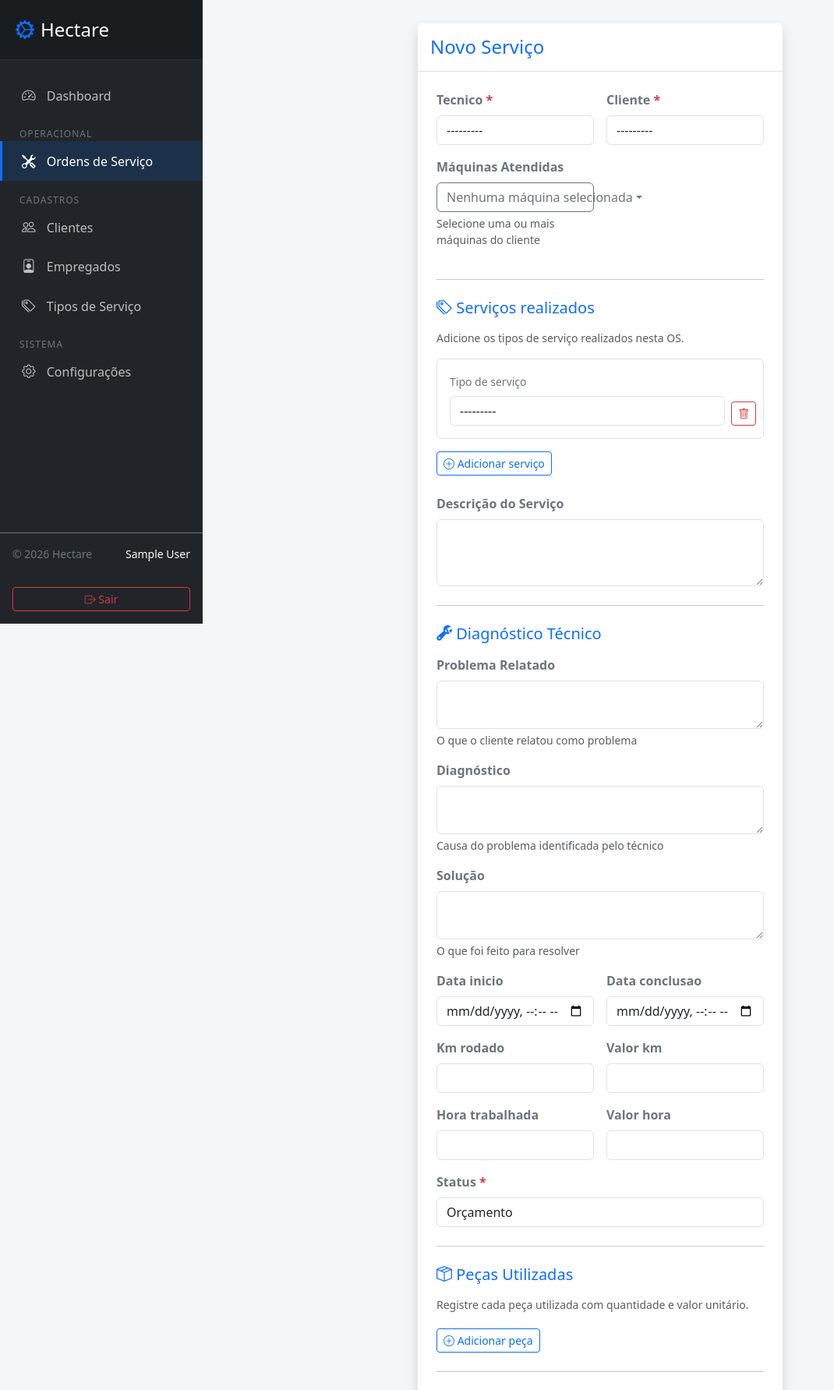
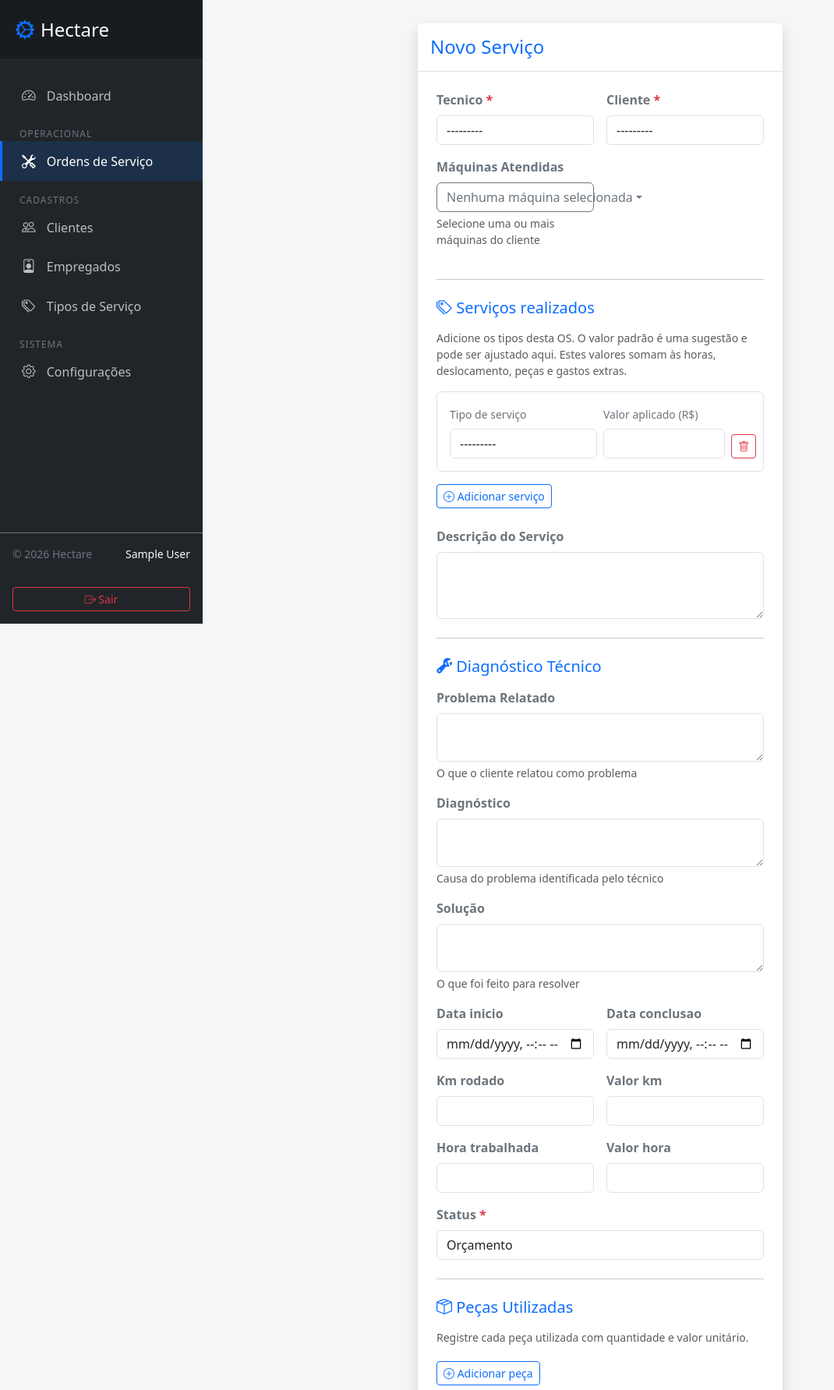
Before and after one commit to Vaz15k/projeto_hectare, a Django app: page /servicos/criar/ in a window 1280 px wide. Shown: the top 1783 px of the page at 78% size, without its empty margins (0-1070 px from the left). Run offline with Django 5.2, Linux system fonts and the light colour scheme; the visitor is signed in with stand-in values (Sample User, id 1); data that the repository does not hold is empty; some libraries are stand-ins or nearby versions.

Commit message:
feat(servicos): Adicicao valores padroes por tipo de servico
- Usado como sugestao

```diff
--- a/banco.sql
+++ b/banco.sql
@@ -2,12 +2,12 @@ USUARIO (id_usuario, nome_usuario, email, senha, tipo_usuario, data_criacao, dat
 
 CLIENTE (id_cliente, nome_cliente, documento, telefone, email, endereco, latitude, longitude)
 
-TIPO_SERVICO (id_tipo_servico, nome_servico)
+TIPO_SERVICO (id_tipo_servico, nome_servico, valor_padrao)
 
 SERVICO (id_servico, cliente_id, data_competencia, data_servico, km_rodado, preco_km, preco_total, pecas_utilizadas, descricao_servico, status_servico)
 - cliente_id references CLIENTE(id_cliente)
 
-SERVICO_TIPO (servico_id, tipo_servico_id)
+SERVICO_TIPO (servico_id, tipo_servico_id, valor_aplicado)
 - servico_id references SERVICO(id_servico)
 - tipo_servico_id references TIPO_SERVICO(id_tipo_servico)
 - unico por (servico_id, tipo_servico_id)
--- a/servicos/forms.py
+++ b/servicos/forms.py
@@ -7,10 +7,11 @@ from clientes.models import Maquina
 class TipoServicoForm(forms.ModelForm):
     class Meta:
         model = TipoServico
-        fields = ["nome", "descricao"]
+        fields = ["nome", "descricao", "valor_padrao"]
         widgets = {
             "nome": forms.TextInput(attrs={"class": "form-control"}),
             "descricao": forms.Textarea(attrs={"class": "form-control", "rows": 3}),
+            "valor_padrao": forms.NumberInput(attrs={"class": "form-control", "min": "0", "step": "0.01"}),
         }
 
 
@@ -79,10 +80,26 @@ class ServicoForm(forms.ModelForm):
 class ServicoTipoForm(forms.ModelForm):
     class Meta:
         model = ServicoTipo
-        fields = ["tipo_servico"]
+        fields = ["tipo_servico", "valor_aplicado"]
         widgets = {
             "tipo_servico": forms.Select(attrs={"class": "form-control tipo-servico-select"}),
+            "valor_aplicado": forms.NumberInput(attrs={
+                "class": "form-control tipo-servico-valor", "min": "0", "step": "0.01",
+            }),
         }
+
+    def __init__(self, *args, **kwargs):
+        super().__init__(*args, **kwargs)
+        self.fields["valor_aplicado"].required = False
+        if not self.instance.pk:
+            self.initial["valor_aplicado"] = None
+
+    def clean(self):
+        cleaned = super().clean()
+        if (cleaned.get("tipo_servico") and cleaned.get("valor_aplicado") is None
+                and not cleaned.get("DELETE")):
+            cleaned["valor_aplicado"] = cleaned["tipo_servico"].valor_padrao or 0
+        return cleaned
 
 
 class BaseServicoTipoFormSet(BaseInlineFormSet):
--- a/servicos/models.py
+++ b/servicos/models.py
@@ -3,6 +3,7 @@ from decimal import Decimal
 from typing import TYPE_CHECKING
 from django.db import models
 from django.core.validators import FileExtensionValidator
+from django.core.validators import MinValueValidator
 from django.utils import timezone
 
 from utils.file_utils import validar_tamanho_arquivo
@@ -13,6 +14,12 @@ from funcionarios.models import Empregado
 class TipoServico(models.Model):
     nome = models.CharField(max_length=100)
     descricao = models.TextField(blank=True, null=True)
+    valor_padrao = models.DecimalField(
+        max_digits=10, decimal_places=2, blank=True, null=True,
+        validators=[MinValueValidator(Decimal('0.00'))],
+        verbose_name='Valor padrão (R$)',
+        help_text='Opcional. Usado como sugestão ao adicionar o tipo a uma OS.',
+    )
 
     class Meta:
         db_table = 'core_tiposervico'
@@ -106,6 +113,8 @@ class Servico(models.Model):
             total += self.km_rodado * self.valor_km
         if self.hora_trabalhada and self.valor_hora:
             total += self.hora_trabalhada * self.valor_hora
+        if self.pk:
+            total += sum(item.valor_aplicado for item in self.itens_servico.all())
         return total
 
     def save(self, *args, **kwargs):
@@ -120,6 +129,12 @@ class Servico(models.Model):
 class ServicoTipo(models.Model):
     servico = models.ForeignKey(Servico, on_delete=models.CASCADE, related_name='itens_servico')
     tipo_servico = models.ForeignKey(TipoServico, on_delete=models.PROTECT)
+    valor_aplicado = models.DecimalField(
+        max_digits=10, decimal_places=2, default=Decimal('0.00'),
+        validators=[MinValueValidator(Decimal('0.00'))],
+        verbose_name='Valor do serviço (R$)',
+    )
+
     if TYPE_CHECKING:
         servico_id: int
 
--- a/servicos/views.py
+++ b/servicos/views.py
@@ -211,7 +211,7 @@ def listar_tipos_servico(request):
             "url_criar": "criar_tipo_servico",
             "linhas_partial": "partials/linhas_tipos_servico.html",
             "itens": tipos_servico,
-            "colunas": ["Nome", "Descrição"],
+            "colunas": ["Nome", "Descrição", "Valor padrão"],
         },
     )
 
--- a/templates/detalhar_servico.html
+++ b/templates/detalhar_servico.html
@@ -29,7 +29,7 @@
                         <div class="col-md-6">
                             <label class="form-label small text-secondary fw-bold">Serviços realizados</label>
                             {% for item in servico.itens_servico.all %}
-                            <p class="mb-0">{{ item.tipo_servico.nome }}</p>
+                            <p class="mb-0">{{ item.tipo_servico.nome }} — R$ {{ item.valor_aplicado }}</p>
                             {% endfor %}
                         </div>
                         <div class="col-md-6">
--- a/templates/formulario_servico.html
+++ b/templates/formulario_servico.html
@@ -1,4 +1,5 @@
 {% extends 'base.html' %}
+{% load l10n %}
 
 {% block content %}
 <div class="container-fluid p-0">
@@ -60,7 +61,7 @@
                         </div>
                         <hr class="my-4">
                         <h5 class="text-primary mb-3"><i class="bi bi-tags"></i> Serviços realizados</h5>
-                        <p class="text-muted small">Adicione os tipos de serviço realizados nesta OS.</p>
+                        <p class="text-muted small">Adicione os tipos desta OS. O valor padrão é uma sugestão e pode ser ajustado aqui. Estes valores somam às horas, deslocamento, peças e gastos extras.</p>
                         <div id="tipos-servico-formset">
                             {{ formset_tipos.management_form }}
                             {% if formset_tipos.non_form_errors %}
@@ -71,10 +72,15 @@
                                 {% for hidden in tipo_form.hidden_fields %}{{ hidden }}{% endfor %}
                                 {% if tipo_form.DELETE %}<div class="d-none">{{ tipo_form.DELETE }}</div>{% endif %}
                                 <div class="row g-2 align-items-end">
-                                    <div class="col-md-11">
+                                    <div class="col-md-6">
                                         <label class="form-label small text-secondary">Tipo de serviço</label>
                                         {{ tipo_form.tipo_servico }}
                                         {% if tipo_form.tipo_servico.errors %}<div class="invalid-feedback d-block">{{ tipo_form.tipo_servico.errors }}</div>{% endif %}
+                                    </div>
+                                    <div class="col-md-5">
+                                        <label class="form-label small text-secondary">Valor aplicado (R$)</label>
+                                        {{ tipo_form.valor_aplicado }}
+                                        {% if tipo_form.valor_aplicado.errors %}<div class="invalid-feedback d-block">{{ tipo_form.valor_aplicado.errors }}</div>{% endif %}
                                     </div>
                                     <div class="col-md-1">
                                         <button type="button" class="btn btn-outline-danger btn-sm remove-tipo" title="Remover"><i class="bi bi-trash"></i></button>
@@ -320,7 +326,8 @@
     {% for hidden in formset_tipos.empty_form.hidden_fields %}{{ hidden }}{% endfor %}
     <div class="d-none">{{ formset_tipos.empty_form.DELETE }}</div>
     <div class="row g-2 align-items-end">
-        <div class="col-md-11"><label class="form-label small text-secondary">Tipo de serviço</label>{{ formset_tipos.empty_form.tipo_servico }}</div>
+        <div class="col-md-6"><label class="form-label small text-secondary">Tipo de serviço</label>{{ formset_tipos.empty_form.tipo_servico }}</div>
+        <div class="col-md-5"><label class="form-label small text-secondary">Valor aplicado (R$)</label>{{ formset_tipos.empty_form.valor_aplicado }}</div>
         <div class="col-md-1"><button type="button" class="btn btn-outline-danger btn-sm remove-tipo" title="Remover"><i class="bi bi-trash"></i></button></div>
     </div>
 </div>
@@ -329,6 +336,20 @@
 (function() {
     const container = document.getElementById('tipos-servico-formset');
     const totalForms = container.querySelector('[name$="-TOTAL_FORMS"]');
+    const defaults = Object.fromEntries([
+        {% for tipo in formset_tipos.empty_form.fields.tipo_servico.queryset %}
+        ['{{ tipo.pk }}', '{{ tipo.valor_padrao|default_if_none:""|unlocalize }}'],
+        {% endfor %}
+    ]);
+    container.addEventListener('change', function(e) {
+        if (!e.target.classList.contains('tipo-servico-select')) return;
+        const value = e.target.closest('.tipo-servico-form').querySelector('.tipo-servico-valor');
+        if (value && value.dataset.auto !== 'false') value.value = defaults[e.target.value] || '';
+        window.recalcularTotal?.();
+    });
+    container.addEventListener('input', function(e) {
+        if (e.target.classList.contains('tipo-servico-valor')) e.target.dataset.auto = 'false';
+    });
     document.getElementById('add-tipo-btn').addEventListener('click', function() {
         const index = Number(totalForms.value);
         const wrapper = document.createElement('div');
@@ -409,12 +430,18 @@
             pecasTotal += subtotal;
         });
 
-        const total = subKm + subHora + gastos + pecasTotal;
+        let tiposTotal = 0;
+        document.querySelectorAll('.tipo-servico-form').forEach(function(form) {
+            if (form.style.display === 'none') return;
+            tiposTotal += parseFloat(form.querySelector('.tipo-servico-valor')?.value) || 0;
+        });
+        const total = subKm + subHora + tiposTotal + gastos + pecasTotal;
         document.getElementById('preview-valor-total').textContent = 'R$ ' + total.toFixed(2);
 
         const detalhes = [];
         if (subKm > 0) detalhes.push('km: R$ ' + subKm.toFixed(2));
         if (subHora > 0) detalhes.push('hora: R$ ' + subHora.toFixed(2));
+        if (tiposTotal > 0) detalhes.push('serviços: R$ ' + tiposTotal.toFixed(2));
         if (pecasTotal > 0) detalhes.push('peças: R$ ' + pecasTotal.toFixed(2));
         if (gastos > 0) detalhes.push('extras: R$ ' + gastos.toFixed(2));
         document.getElementById('preview-detalhes').textContent = detalhes.join(' | ');
@@ -433,7 +460,7 @@
     }
 
     window.attachInputListeners = function() {
-        document.querySelectorAll('.gasto-valor, .peca-qtd, .peca-valor, [name$="km_rodado"], [name$="valor_km"], [name$="hora_trabalhada"], [name$="valor_hora"]').forEach(function(el) {
+        document.querySelectorAll('.gasto-valor, .peca-qtd, .peca-valor, .tipo-servico-valor, [name$="km_rodado"], [name$="valor_km"], [name$="hora_trabalhada"], [name$="valor_hora"]').forEach(function(el) {
             el.removeEventListener('input', window.recalcularTotal);
             el.addEventListener('input', window.recalcularTotal);
         });
--- a/templates/partials/linhas_tipos_servico.html
+++ b/templates/partials/linhas_tipos_servico.html
@@ -2,6 +2,7 @@
 <tr>
     <td class="px-4 py-3 fw-bold">{{ tipo.nome }}</td>
     <td class="px-4 py-3 text-muted">{{ tipo.descricao|default:"-"|truncatechars:50 }}</td>
+    <td class="px-4 py-3">{% if tipo.valor_padrao is not None %}R$ {{ tipo.valor_padrao }}{% else %}-{% endif %}</td>
     <td class="px-4 py-3 text-end">
         <a href="{% url 'editar_tipo_servico' tipo.pk %}" class="btn btn-sm btn-outline-secondary" title="Editar">
             <i class="bi bi-pencil"></i>
```
Also changed, not shown: templates/pdf/servico.html (+7 -0 lines), servicos/migrations/0005_valores_por_tipo.py (added).
